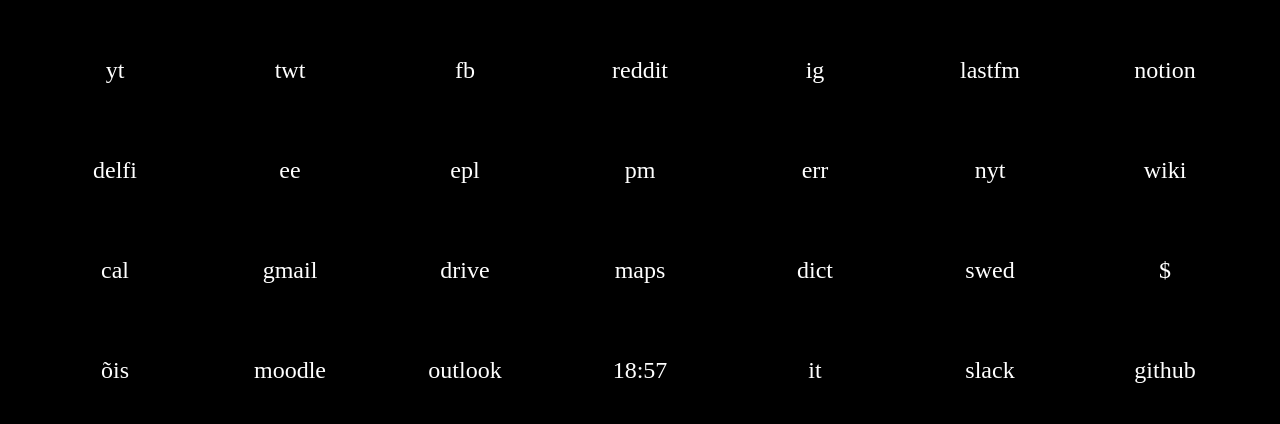
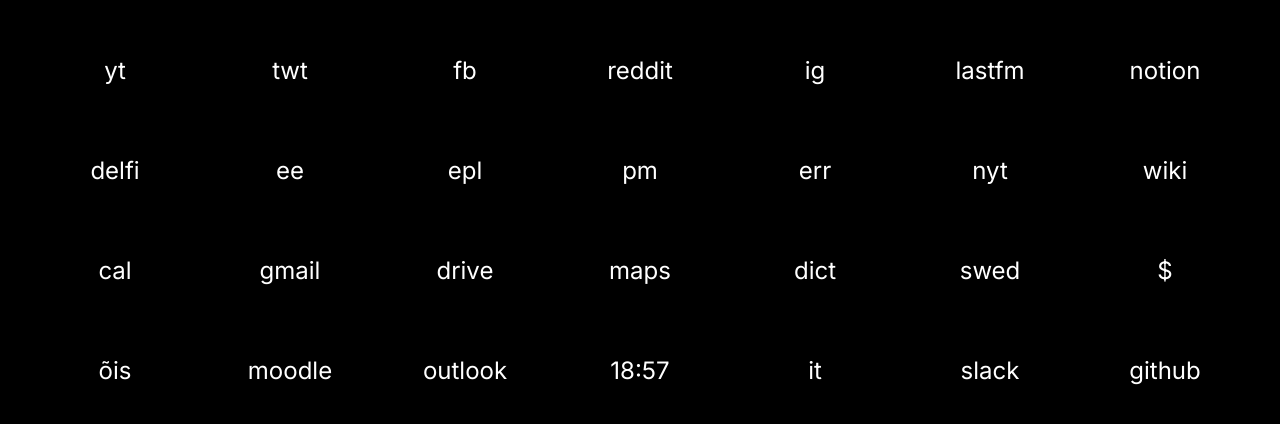
Before and after one commit to laurilyysi/newtab, a plain HTML site: page index.html in a window 1280 px wide. Shown: the part 180-604 px from the top of the page. Drawn offline with Linux system fonts and the light colour scheme.

Commit message:
font fix

```diff
--- a/index.html
+++ b/index.html
@@ -4,6 +4,10 @@
     <meta charset="UTF-8" />
     <meta http-equiv="X-UA-Compatible" content="IE=edge" />
     <meta name="viewport" content="width=device-width, initial-scale=1.0" />
+    <link
+      rel="stylesheet"
+      href="https://fonts.googleapis.com/css?family=Inter"
+    />
     <style>
       body {
         background: black;
@@ -28,7 +32,7 @@
         justify-content: center;
         align-items: center;
         color: white;
-        font-family: "Google Sans", serif;
+        font-family: "Inter", serif;
         font-size: 24px;
         transition: 0.2s;
       }
```
